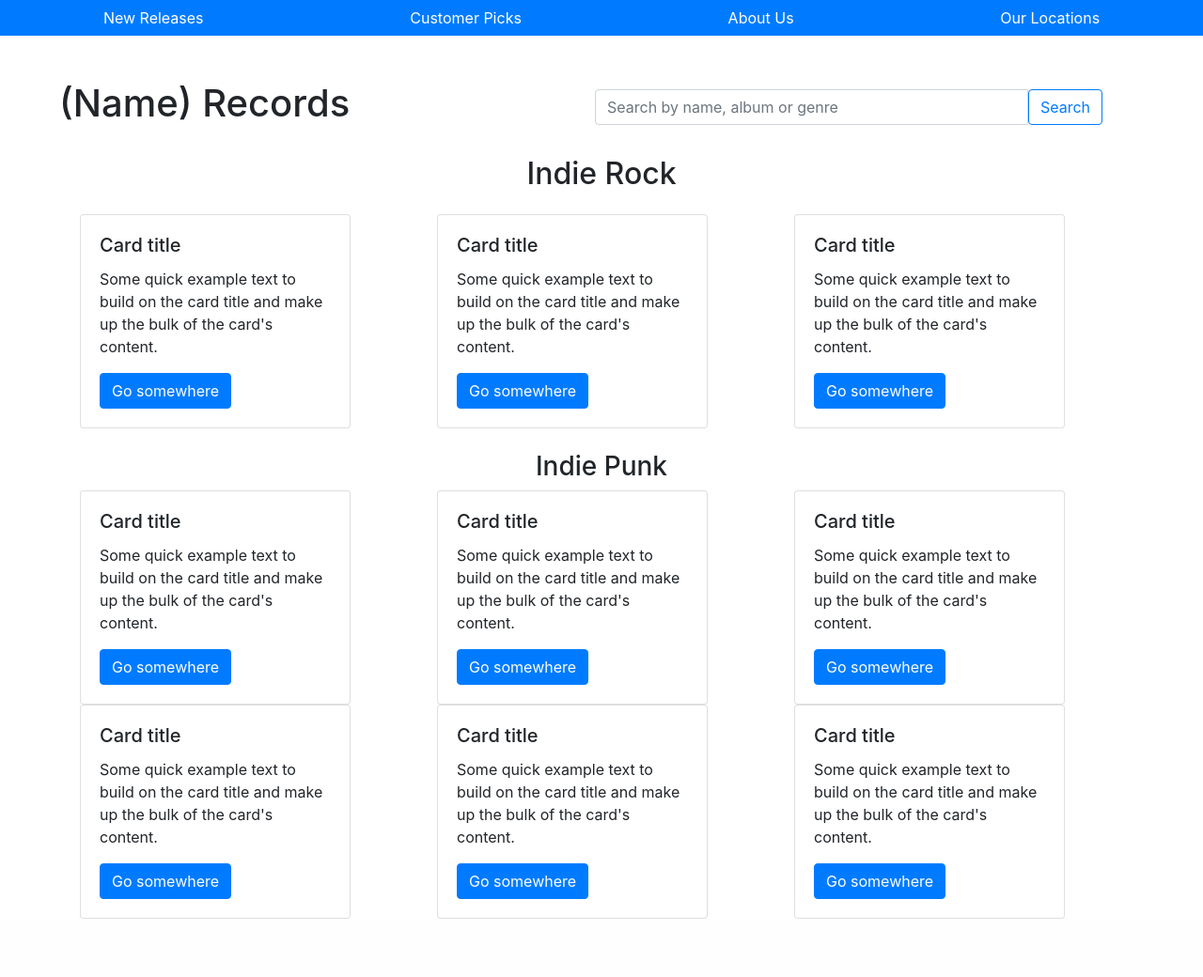
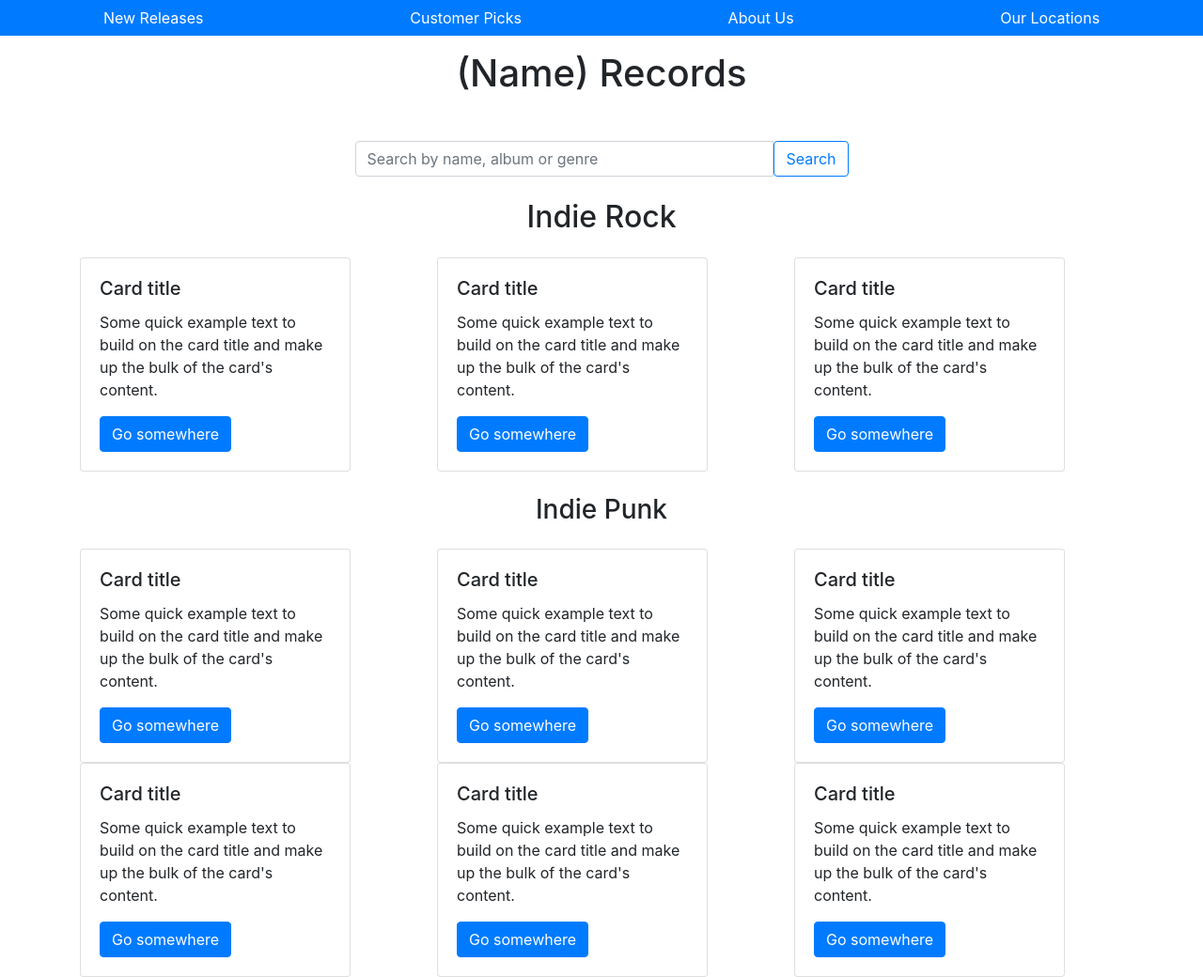
Before and after one commit to Au4Ob10/CSC_535_Record_Store, a Flask app: page / in a window 1280 px wide. Shown: the whole page at 94% size. Before the commit the page ends 978 px from the top, so only its background shows below. Run offline with Flask 3, Linux system fonts and the light colour scheme; some libraries are stand-ins or nearby versions.

Commit message:
re-centered search bar

```diff
--- a/templates/index.html
+++ b/templates/index.html
@@ -18,13 +18,11 @@
     <button type="button" class="btn btn-primary">Our Locations</button>
   </div>
 
+  <p class="h1 text-center mt-3">(Name) Records</p>
 
-  <div class="container mt-5 ml-5 mb-4">
-    <div class="row align-items-center">
-      <div class="col">
-      <p class="h1">(Name) Records</p>
-      </div>
-      <div class="col-12 col-md-6">
+  <div class="container mt-5 mb-4">
+
+      <div class="col-10 col-md-6 mr-auto ml-auto">
         <form class="d-flex">
           <div class="input-group">
             <input class="form-control" type="search" placeholder="Search by name, album or genre" aria-label="Search">
@@ -32,6 +30,7 @@
           </div>
         </form>
       </div>
+
     </div>
   </div>
 
@@ -74,7 +73,7 @@
         </div>
       </div>
     </div>
-    <p class="h3 text-center">Indie Punk</p>
+    <p class="h3 text-center mb-4">Indie Punk</p>
     <div class="row">
       <div class="col">
         <div class="card" style="width: 18rem;">
```
Also changed, not shown: Record_store.sql (+9 -2 lines).
